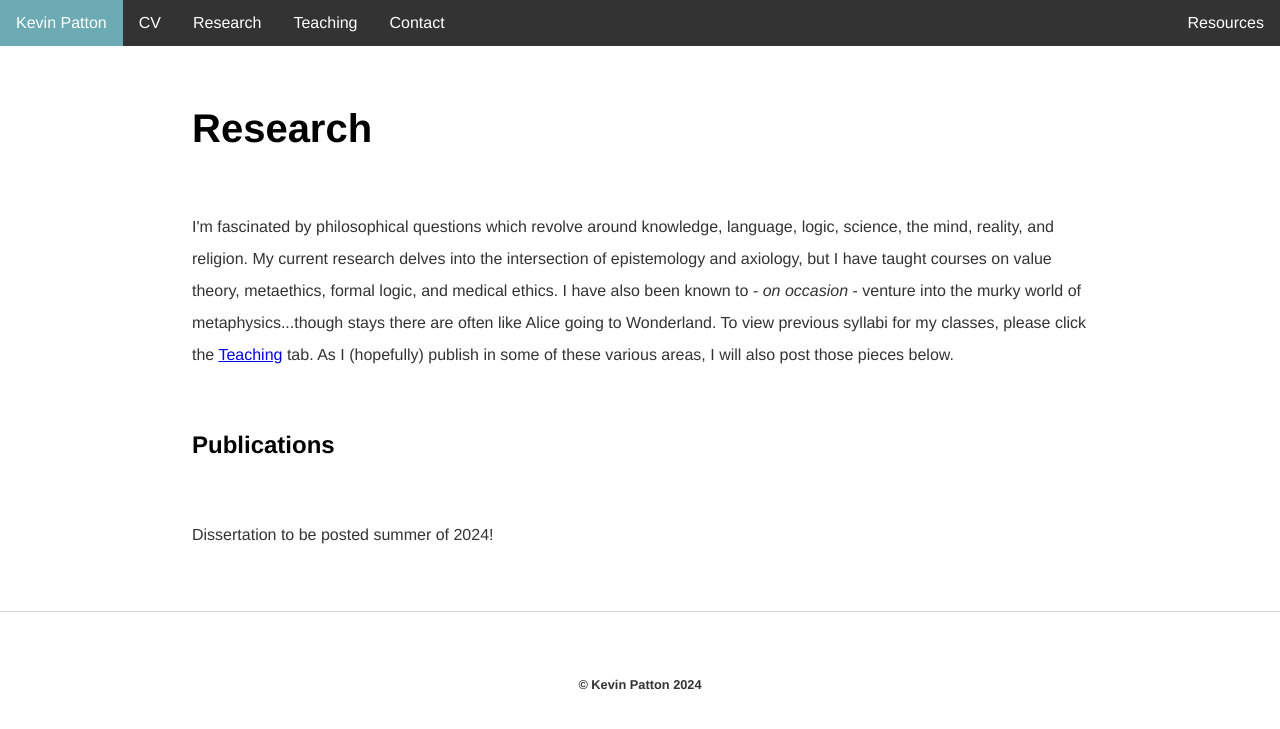
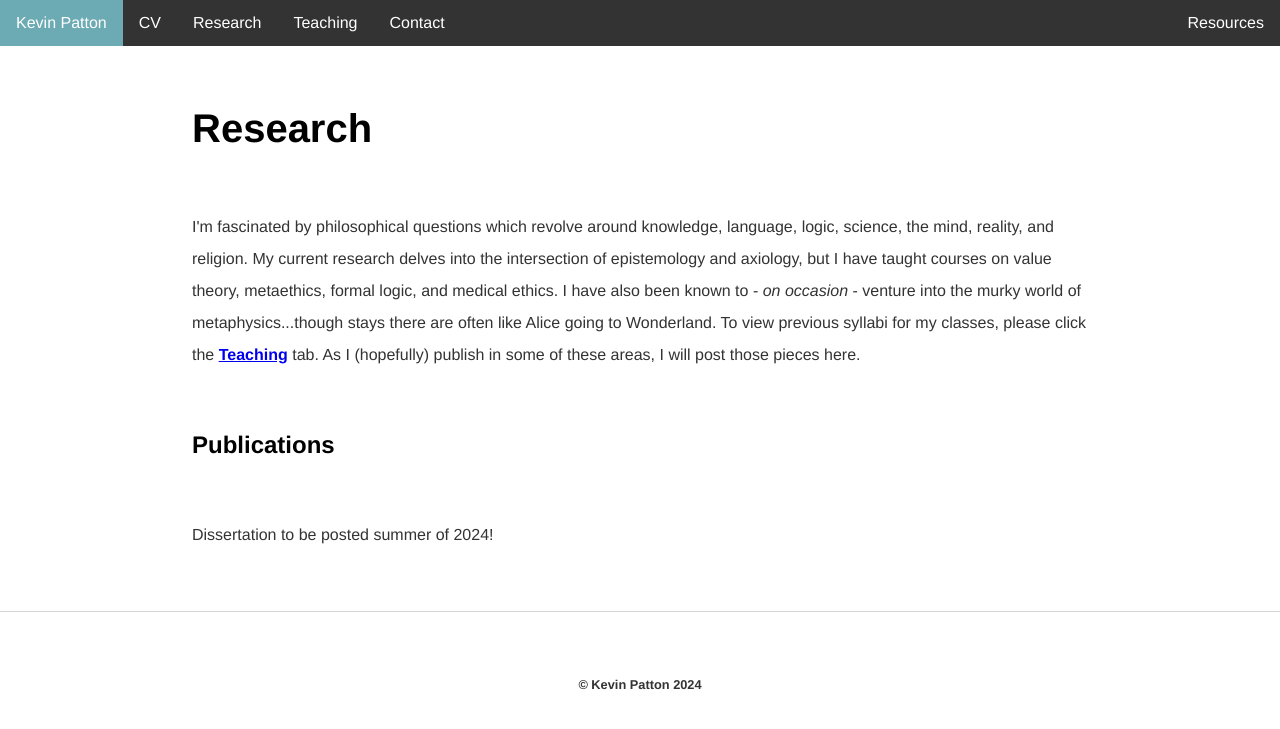
Before and after one commit to kevinjpatton/kevinjpatton.github.io, a Jekyll site: the page built from research/index.html, in a window 1280 px wide. Shown: the top 729 px of the page. Built offline with Jekyll 4.4.1, drawn with Linux system fonts in a browser that asks for light colours; Markdown is read by kramdown in place of the engine named in the settings.

Commit message:
Update index.html

```diff
--- a/research/index.html
+++ b/research/index.html
@@ -3,6 +3,6 @@
 title: Research - Kevin Patton
 ---
 <h1>Research</h1>
-<p>I'm fascinated by philosophical questions which revolve around knowledge, language, logic, science, the mind, reality, and religion. My current research delves into the intersection of epistemology and axiology, but I have taught courses on value theory, metaethics, formal logic, and medical ethics. I have also been known to - <i>on occasion</i> - venture into the murky world of metaphysics...though stays there are often like Alice going to Wonderland. To view previous syllabi for my classes, please click the <a href="/teaching">Teaching</a> tab. As I (hopefully) publish in some of these various areas, I will also post those pieces below.</p>
+<p>I'm fascinated by philosophical questions which revolve around knowledge, language, logic, science, the mind, reality, and religion. My current research delves into the intersection of epistemology and axiology, but I have taught courses on value theory, metaethics, formal logic, and medical ethics. I have also been known to - <i>on occasion</i> - venture into the murky world of metaphysics...though stays there are often like Alice going to Wonderland. To view previous syllabi for my classes, please click the <b><a href="/teaching">Teaching</a></b> tab. As I (hopefully) publish in some of these areas, I will post those pieces here.</p>
 <h2>Publications</h2>
 <p>Dissertation to be posted summer of 2024!</p>
```
